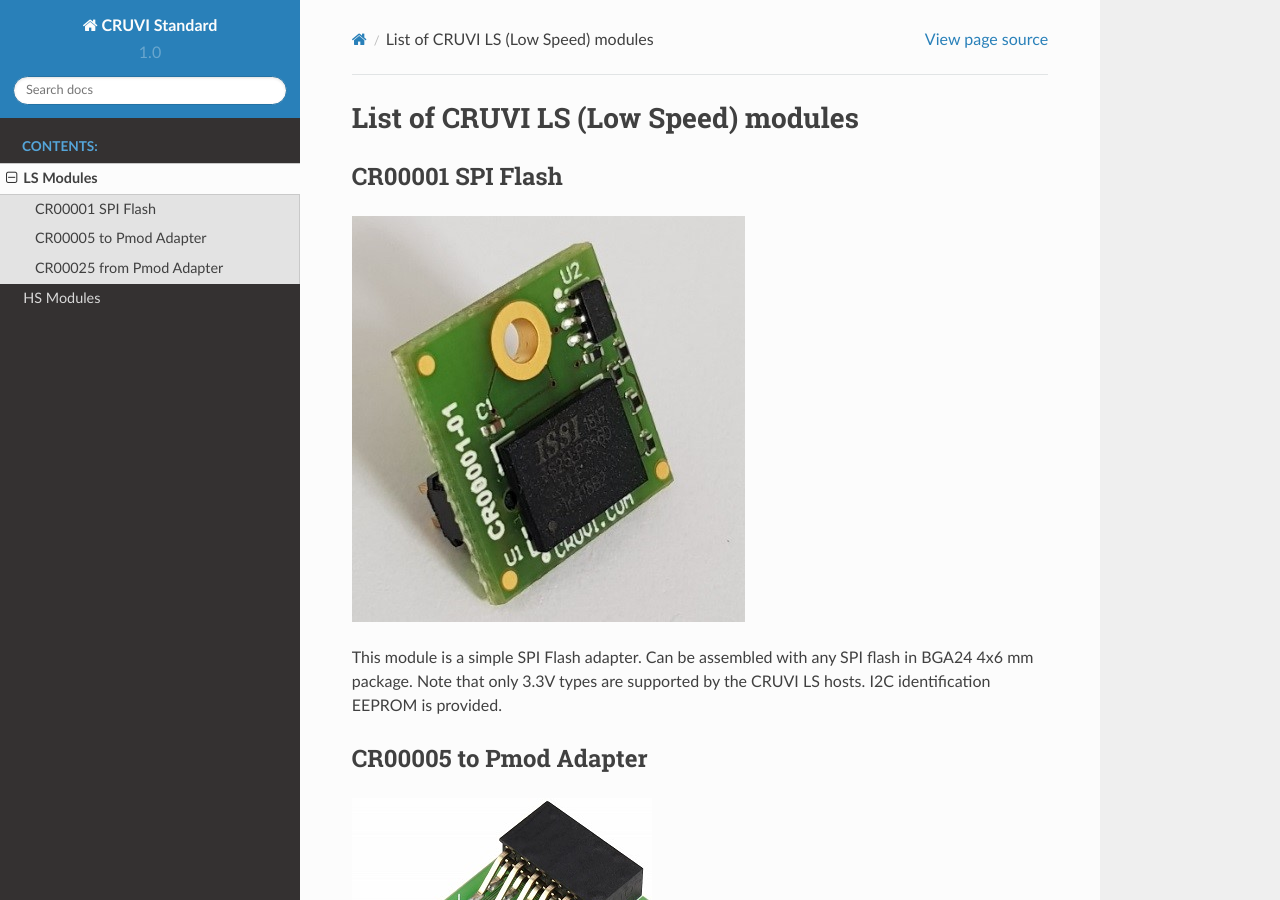
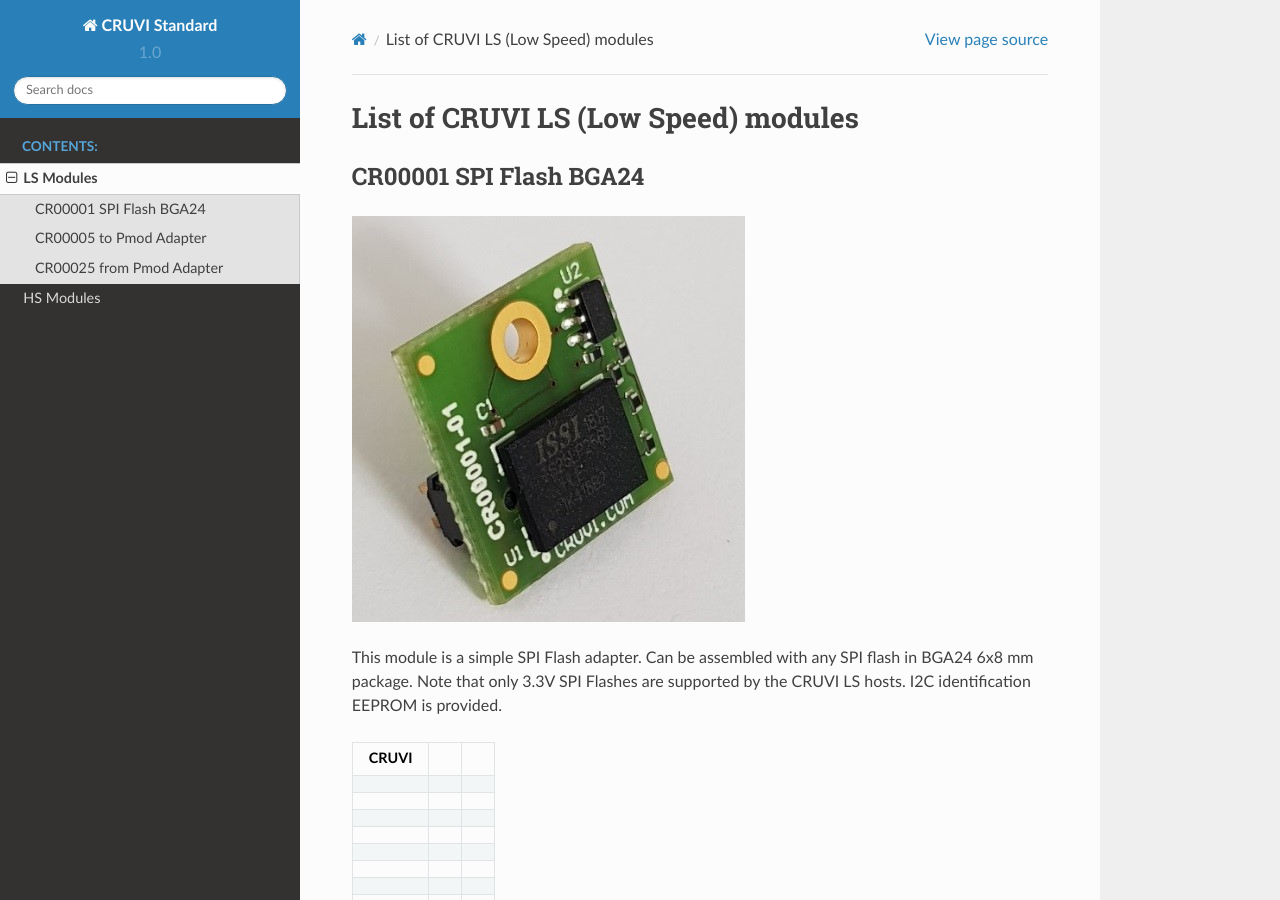
Before and after one commit to micro-FPGA/CRUVI-DOC, a Sphinx documentation site: the page built from docs/LS_Modules.rst, in a window 1280 px wide and 900 px high. Built offline with Sphinx 7.4.7 and the Read the Docs theme 2.0.0, drawn with Linux system fonts in a browser that asks for light colours.

Commit message:
Update LS_Modules.rst

```diff
--- a/docs/LS_Modules.rst
+++ b/docs/LS_Modules.rst
@@ -1,11 +1,34 @@
 List of CRUVI LS (Low Speed) modules
 ====================================
 
-CR00001 SPI Flash
------------------
+CR00001 SPI Flash BGA24
+-----------------------
 .. image:: LS_Modules/CR00001-01-3D.jpg
 
-This module is a simple SPI Flash adapter. Can be assembled with any SPI flash in BGA24 4x6 mm package. Note that only 3.3V types are supported by the CRUVI LS hosts. I2C identification EEPROM is provided.
+This module is a simple SPI Flash adapter. Can be assembled with any SPI flash in BGA24 6x8 mm package.
+Note that only 3.3V SPI Flashes are supported by the CRUVI LS hosts. I2C identification EEPROM is provided.
+
++-------+--------+-------+
+| CRUVI |        |       |
++=======+========+=======+
+|       |        |       |
++-------+--------+-------+
+|       |        |       |
++-------+--------+-------+
+|       |        |       |
++-------+--------+-------+
+|       |        |       |
++-------+--------+-------+
+|       |        |       |
++-------+--------+-------+
+|       |        |       |
++-------+--------+-------+
+|       |        |       |
++-------+--------+-------+
+|       |        |       |
++-------+--------+-------+
+
+
 
 CR00005 to Pmod Adapter
 -----------------------
```
